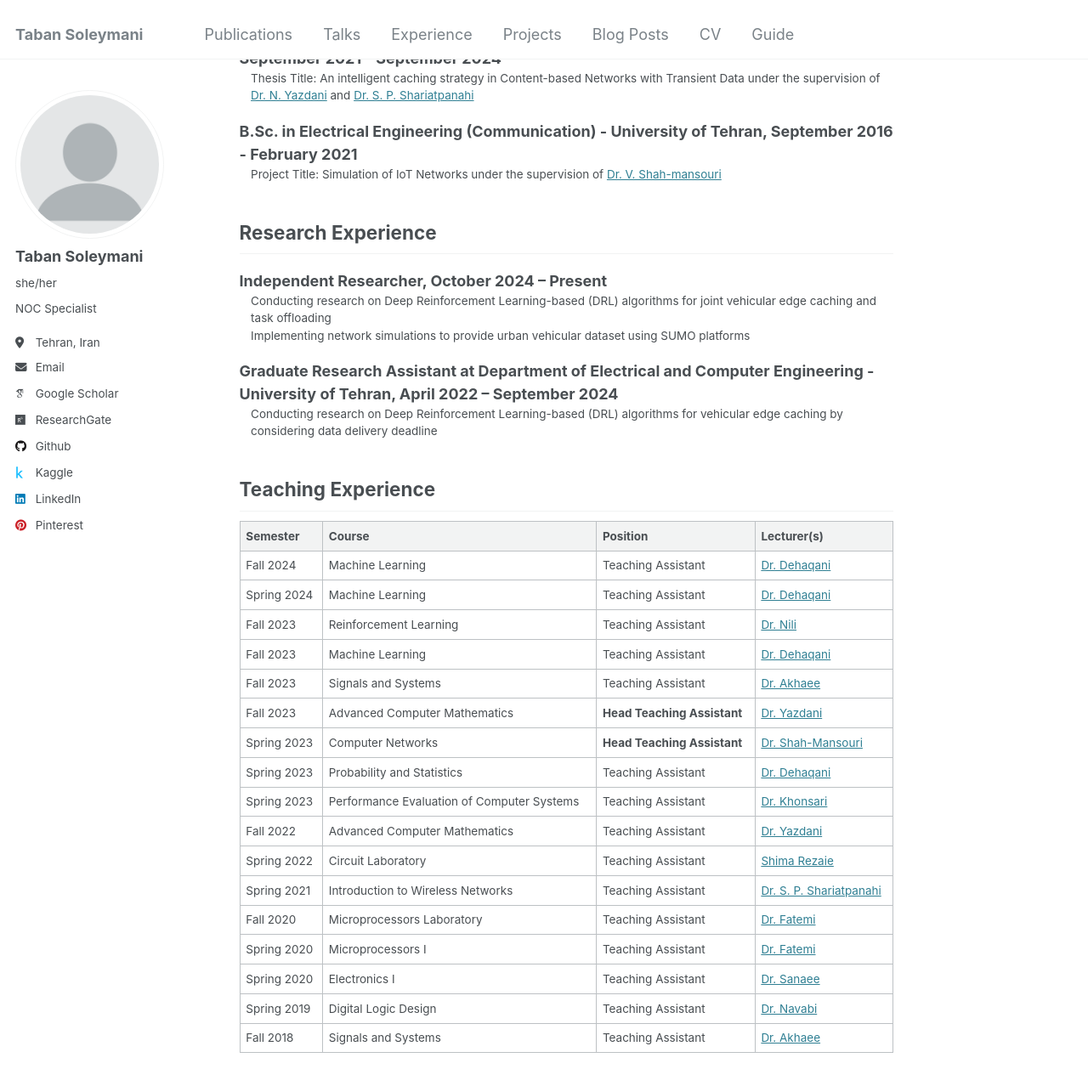
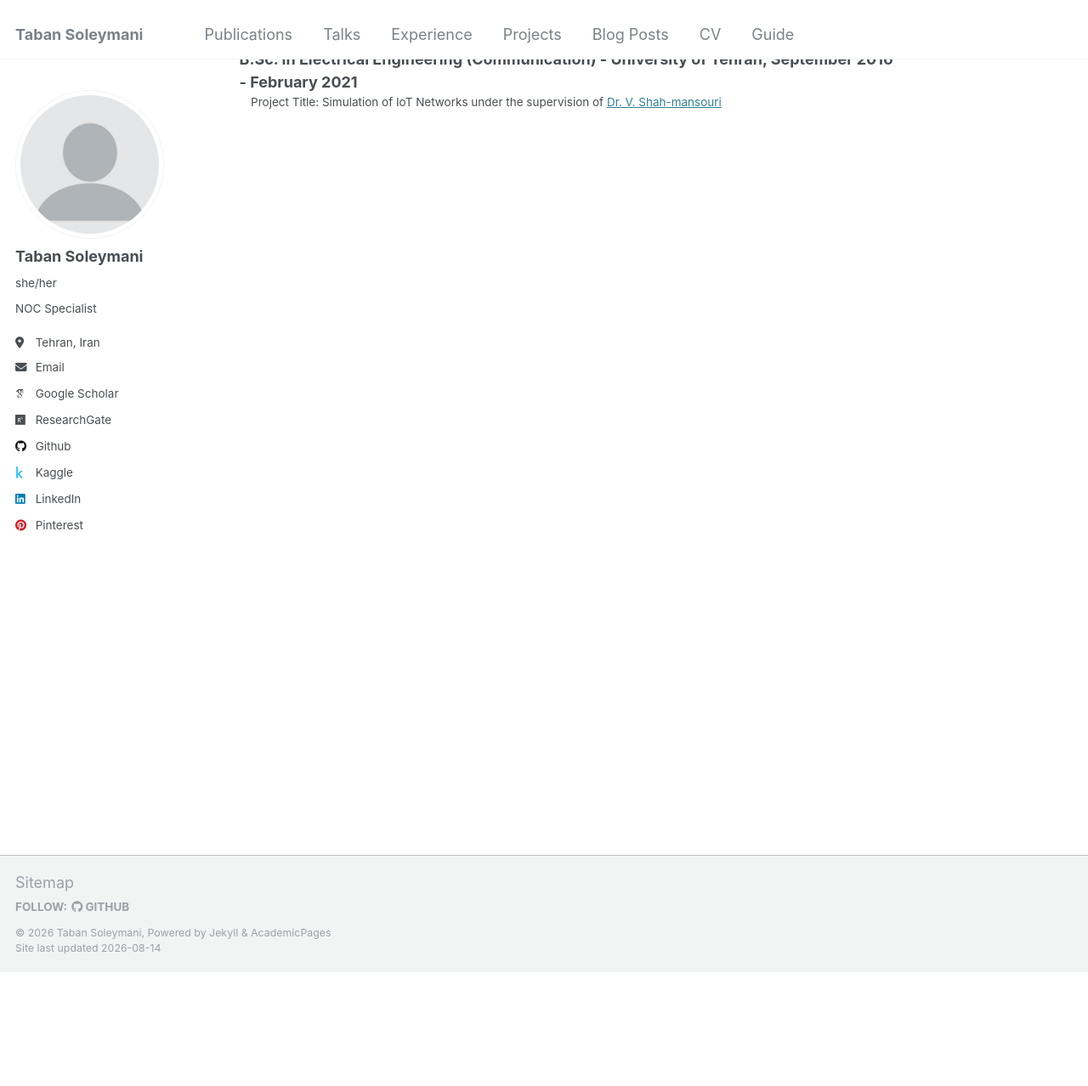
Before and after one commit to tabansoleymani/tabansoleymani.github.io, a Jekyll site: the page built from _pages/about.md, in a window 1280 px wide and 1400 px high, scrolled down 256 px. Shown: the top 1278 px of the window at 85% size. Built offline with Jekyll 4.4.1, drawn with Linux system fonts in a browser that asks for light colours; some web fonts are replaced.

Commit message:
Update about.md

```diff
--- a/_pages/about.md
+++ b/_pages/about.md
@@ -7,8 +7,7 @@ redirect_from:
   - /about.html
 ---
 
-# Academic Experience
-##  Education
+#  Education
 
 M.Sc. in Electrical Engineering (Communication Networks) - University of Tehran, **September 2021 - September 2024**
 :   Thesis Title: An intelligent caching strategy in Content-based Networks with Transient Data under the supervision of [Dr. N. Yazdani](https://ieeexplore.ieee.org/author/37273359300) and [Dr. S. P. Shariatpanahi](https://ieeexplore.ieee.org/author/38322979900)
@@ -16,36 +15,6 @@ M.Sc. in Electrical Engineering (Communication Networks) - University of Tehran,
 B.Sc. in Electrical Engineering (Communication) - University of Tehran, **September 2016 - February 2021**
 :   Project Title: Simulation of IoT Networks under the supervision of [Dr. V. Shah-mansouri](https://ieeexplore.ieee.org/author/38275680000)
 
-##  Research Experience
-
-Independent Researcher, **October 2024 – Present**
-:   Conducting research on Deep Reinforcement Learning-based (DRL) algorithms for joint vehicular edge caching and task offloading
-:   Implementing network simulations to provide urban vehicular dataset using SUMO platforms
-
-Graduate Research Assistant at Department of Electrical and Computer Engineering - University of Tehran, **April 2022 – September 2024**
-:   Conducting research on Deep Reinforcement Learning-based (DRL) algorithms for vehicular edge caching by considering data delivery deadline
-
-## Teaching Experience
-
-| Semester | Course | Position | Lecturer(s) |
-|-----------|--------|----------|------------|
-| Fall 2024 | Machine Learning | Teaching Assistant | [Dr. Dehaqani](https://scholar.google.com/citations?user=HuMGDxIAAAAJ&hl=en) |
-| Spring 2024 | Machine Learning | Teaching Assistant | [Dr. Dehaqani](https://scholar.google.com/citations?user=HuMGDxIAAAAJ&hl=en) |
-| Fall 2023 | Reinforcement Learning | Teaching Assistant | [Dr. Nili](https://ieeexplore.ieee.org/author/38277936100) |
-| Fall 2023 | Machine Learning | Teaching Assistant | [Dr. Dehaqani](https://scholar.google.com/citations?user=HuMGDxIAAAAJ&hl=en) |
-| Fall 2023 | Signals and Systems | Teaching Assistant | [Dr. Akhaee](https://ieeexplore.ieee.org/author/37391771700) |
-| Fall 2023 | Advanced Computer Mathematics | **Head Teaching Assistant** | [Dr. Yazdani](https://ieeexplore.ieee.org/author/37273359300) |
-| Spring 2023 | Computer Networks | **Head Teaching Assistant** | [Dr. Shah-Mansouri](https://ieeexplore.ieee.org/author/38275680000) |
-| Spring 2023 | Probability and Statistics | Teaching Assistant | [Dr. Dehaqani](https://scholar.google.com/citations?user=HuMGDxIAAAAJ&hl=en) |
-| Spring 2023 | Performance Evaluation of Computer Systems | Teaching Assistant | [Dr. Khonsari](https://ieeexplore.ieee.org/author/37269422900) |
-| Fall 2022 | Advanced Computer Mathematics | Teaching Assistant | [Dr. Yazdani](https://ieeexplore.ieee.org/author/37273359300) |
-| Spring 2022 | Circuit Laboratory | Teaching Assistant | [Shima Rezaie](https://ieeexplore.ieee.org/author/37086924760) |
-| Spring 2021 | Introduction to Wireless Networks | Teaching Assistant | [Dr. S. P. Shariatpanahi](https://ieeexplore.ieee.org/author/38322979900) |
-| Fall 2020 | Microprocessors Laboratory | Teaching Assistant | [Dr. Fatemi](https://ieeexplore.ieee.org/author/37269349900) |
-| Spring 2020 | Microprocessors I | Teaching Assistant | [Dr. Fatemi](https://ieeexplore.ieee.org/author/37269349900) |
-| Spring 2020 | Electronics I | Teaching Assistant | [Dr. Sanaee](https://ieeexplore.ieee.org/author/37394461100) |
-| Spring 2019 | Digital Logic Design | Teaching Assistant | [Dr. Navabi](https://ieeexplore.ieee.org/author/37268302500) |
-| Fall 2018 | Signals and Systems | Teaching Assistant | [Dr. Akhaee](https://ieeexplore.ieee.org/author/37391771700) |
 
 <!---
 This is the front page of a website that is powered by the [Academic Pages template](https://github.com/academicpages/academicpages.github.io) and hosted on GitHub pages. [GitHub pages](https://pages.github.com) is a free service in which websites are built and hosted from code and data stored in a GitHub repository, automatically updating when a new commit is made to the repository. This template was forked from the [Minimal Mistakes Jekyll Theme](https://mmistakes.github.io/minimal-mistakes/) created by Michael Rose, and then extended to support the kinds of content that academics have: publications, talks, teaching, a portfolio, blog posts, and a dynamically-generated CV. You can fork [this template](https://github.com/academicpages/academicpages.github.io) right now, modify the configuration and markdown files, add your own PDFs and other content, and have your own site for free, with no ads!
```
